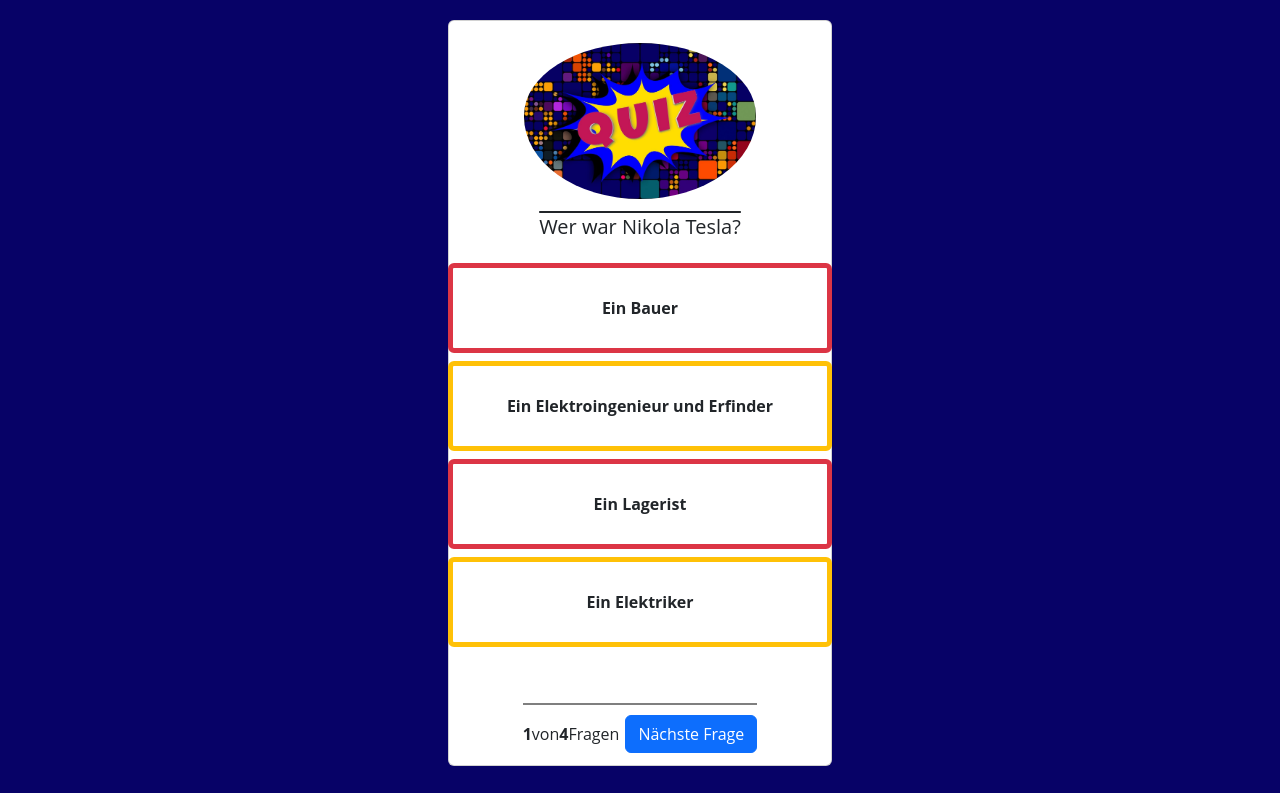
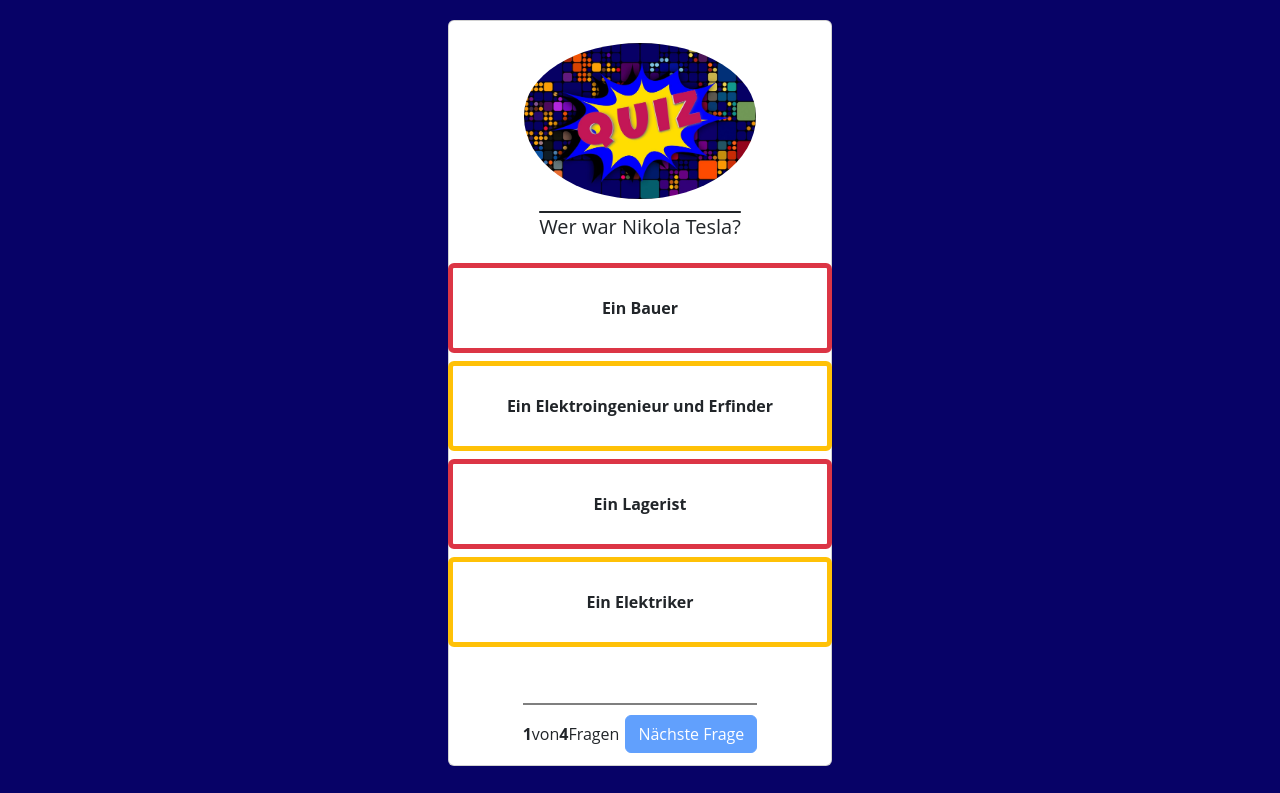
Before and after one commit to CodeTarik/quiz, a website: page index.html in a window 1280 px wide. Shown: the part 63-856 px from the top of the page. Drawn offline with nearby package versions, Linux system fonts and the light colour scheme.

Commit message:
next-button

```diff
--- a/index.html
+++ b/index.html
@@ -73,7 +73,7 @@
                     <b>1</b>von<b id="dynamic">5</b>Fragen
                 </span>
 
-                <button class="btn btn-primary">Nächste Frage</button>
+                <button class="btn btn-primary" id="next-button" disabled >Nächste Frage</button>
             </div>
 
         </div>
--- a/script.js
+++ b/script.js
@@ -83,4 +83,6 @@ function answer(selection) {
         document.getElementById(idOfRoghtAnswer).parentNode.classList.add('bg-success')
         document.getElementById(selection) .parentNode.classList.add('text-white');
     }
+
+    //document.getElementById('next-button').disabled = false;
 }
```
